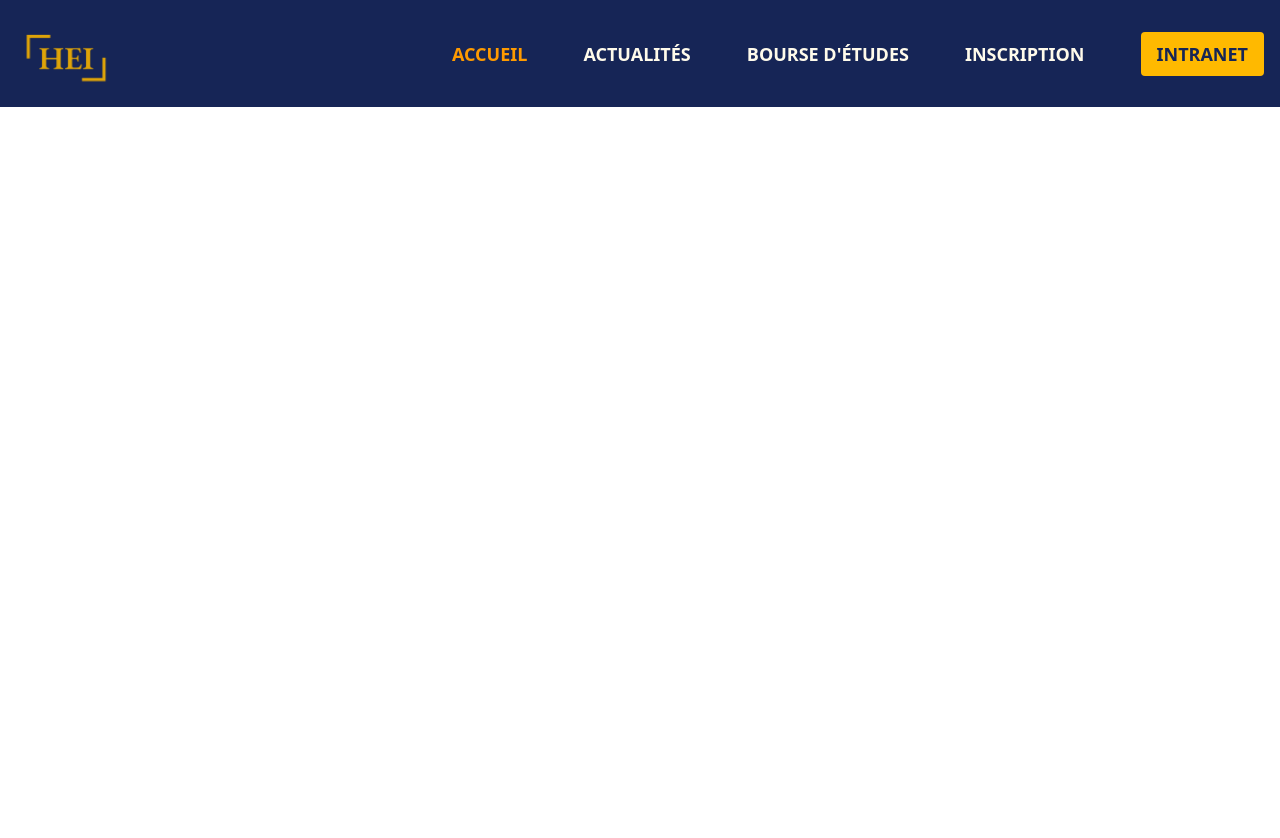
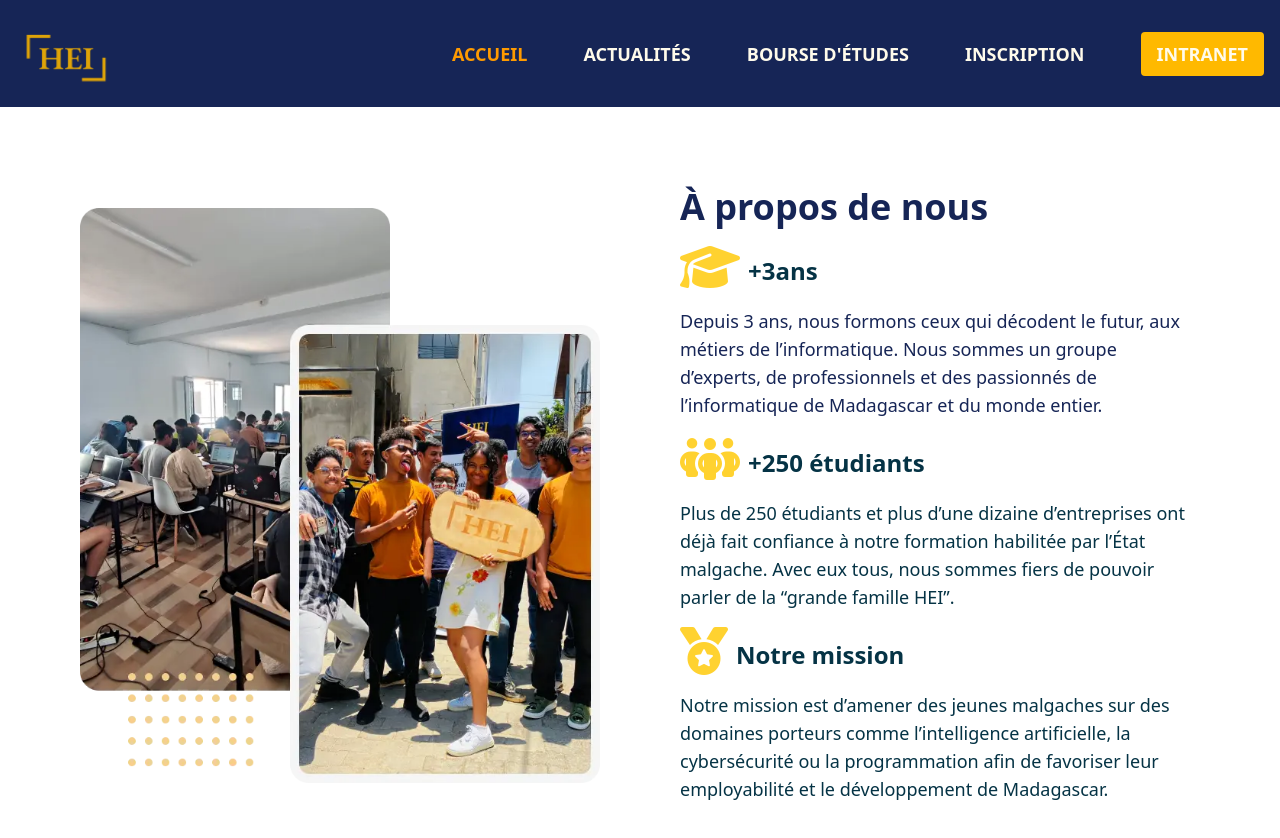
Before and after one commit to M4ndresy-Tech/WEB2-JSX, a React (Vite) app: page / in a window 1280 px wide. Shown: the top 838 px of the page. Before the commit the page ends 800 px from the top, so only its background shows below. Built offline with nearby package versions, Linux system fonts and the light colour scheme.

Commit message:
Built the AboutUs section

```diff
--- a/index.html
+++ b/index.html
@@ -5,6 +5,10 @@
     <link rel="icon" type="image/svg+xml" href="/vite.svg" />
     <meta name="viewport" content="width=device-width, initial-scale=1.0" />
     <title>Vite + React</title>
+    <link
+  rel="stylesheet"
+  href="https://cdnjs.cloudflare.com/ajax/libs/font-awesome/6.4.0/css/all.min.css"
+/>
   </head>
   <body>
     <div id="root"></div>
--- a/package.json
+++ b/package.json
@@ -10,6 +10,9 @@
     "preview": "vite preview"
   },
   "dependencies": {
+    "@fortawesome/fontawesome-svg-core": "^6.7.2",
+    "@fortawesome/free-solid-svg-icons": "^6.7.2",
+    "@fortawesome/react-fontawesome": "^0.2.2",
     "@tailwindcss/vite": "^4.1.11",
     "react": "^19.1.0",
     "react-dom": "^19.1.0"
--- a/src/App.css
+++ b/src/App.css
@@ -4,6 +4,7 @@
   margin: 0;
   padding: 0;
   text-align: left;
+
 }
 
 .logo {
--- a/src/App.jsx
+++ b/src/App.jsx
@@ -3,6 +3,7 @@ import reactLogo from './assets/react.svg'
 import viteLogo from '/vite.svg'
 import './App.css'
 import Header from './Components/Header'
+import AboutUs from './Components/AboutUs'
 
 function App() {
   const [count, setCount] = useState(0)
@@ -10,6 +11,7 @@ function App() {
   return (
     <>
    <Header/>
+   <AboutUs/>
 
     </>
   );
--- /dev/null
+++ b/src/Components/AboutUs.jsx
@@ -0,0 +1,41 @@
+import React from "react";
+import HeiStudents from "../assets/A-propos-left-1.webp";
+const AboutUs=()=>{
+return(
+    <>
+    <div className="flex flex-col md:flex-row items-center md:justify-around p-20 space-x-20">
+        <div className="w-1/2 hidden md:block"><img src={HeiStudents} alt="HeiStudents" /></div>
+        <div className="flex flex-col space-y-4 w-full md:w-1/2 ">
+            <div className="text-blue-950 text-4xl font-bold"><h1>À propos de nous</h1></div>
+            <div className="flex flex-col space-y-2">
+                <div className="flex flex-row space-x-2">
+                    <div className="text-5xl text-amber-300 "><i class="fa-solid fa-graduation-cap"></i></div>
+                    <div className="text-cyan-950 my-3 font-bold text-2xl"><h2>+3ans</h2></div>
+                </div>
+                <div className="text-blue-950 text-lg"><p>Depuis 3 ans, nous formons ceux qui décodent le futur, aux métiers de l’informatique. Nous sommes un groupe d’experts, de professionnels et des passionnés de l’informatique de Madagascar et du monde entier.</p></div>
+            </div>
+
+            <div className="flex flex-col space-y-2">
+                <div className="flex flex-row space-x-2">
+                    <div className="text-5xl text-amber-300"><i class="fa-solid fa-people-group"></i></div>
+                    <div className="text-cyan-950 my-3 font-bold text-2xl"><h2>+250 étudiants</h2></div>
+                </div>
+                <div className="text-cyan-950 text-lg"><p>Plus de 250 étudiants et plus d’une dizaine d’entreprises ont déjà fait confiance à notre formation habilitée par l’État malgache. Avec eux tous, nous sommes fiers de pouvoir parler de la “grande famille HEI”.</p></div>
+            </div>
+
+        <div className="flex flex-col space-y-2">
+                <div className="flex flex-row space-x-2">
+                    <div className="text-5xl text-amber-300"><i class="fa-solid fa-medal"></i></div>
+                    <div className="text-cyan-950 font-bold text-2xl my-3"><h2>Notre mission</h2></div>
+                </div>
+                <div className="text-cyan-950 text-lg"><p>Notre mission est d’amener des jeunes malgaches sur des domaines porteurs comme l’intelligence artificielle, la cybersécurité ou la programmation afin de favoriser leur employabilité et le développement de Madagascar.</p></div>
+            </div>
+        </div>
+
+
+
+    </div>
+    </>
+);
+};
+export default AboutUs;
--- a/src/Components/Header.jsx
+++ b/src/Components/Header.jsx
@@ -17,7 +17,7 @@ const Header = () => {
           <div className="cursor-pointer hover:text-amber-400">ACTUALITÉS</div>
           <div className="cursor-pointer hover:text-amber-400">BOURSE D'ÉTUDES</div>
           <div className="cursor-pointer hover:text-amber-400">INSCRIPTION</div>
-          <button className="bg-amber-400 text-blue-950 rounded px-4 py-2 hover:text-blue-950">
+          <button className="bg-amber-400 text-amber-50 rounded px-4 py-2 hover:text-blue-950">
             INTRANET
           </button>
         </div>
```
Also changed, not shown: src/assets/A-propos-left-1.webp (added), 1 other file (tests, documents, lock files or other folders).
